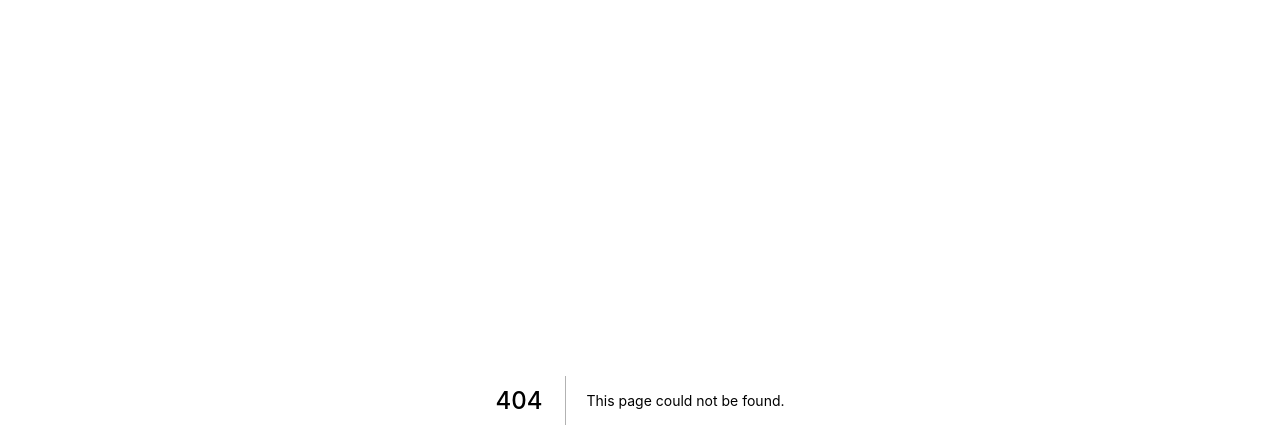
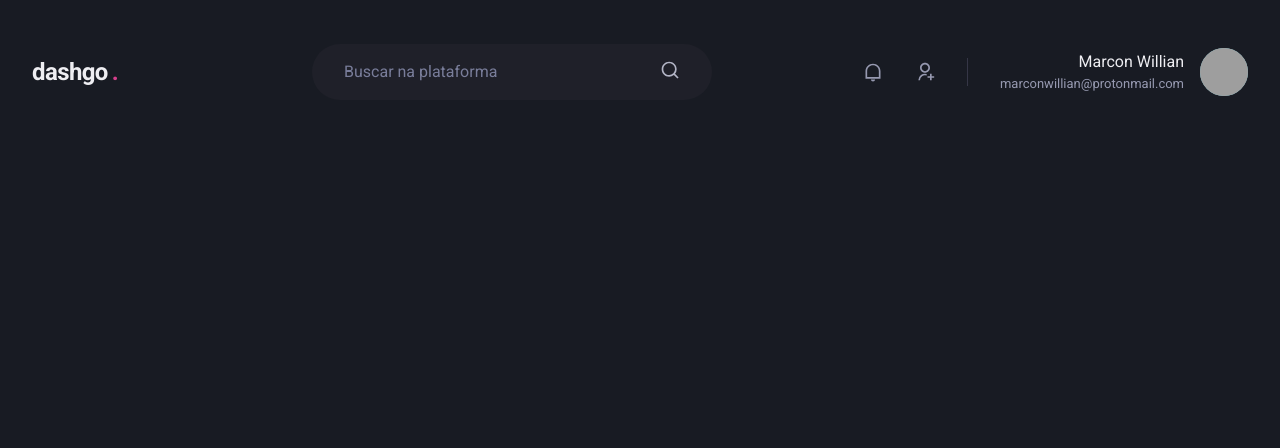
Before and after one commit to MarconWillian-Study/_ignite-dash-go, a Next.js app: page /dashboard in a window 1280 px wide. Before the commit this address had no page. Shown: the top 448 px of the page. Built offline with nearby package versions, Linux system fonts and the light colour scheme; grey boxes are pictures that could not be loaded.

Commit message:
chore ✨: Finish update header

```diff
--- a/package.json
+++ b/package.json
@@ -15,7 +15,8 @@
     "framer-motion": "^4.1.2",
     "next": "10.1.3",
     "react": "17.0.2",
-    "react-dom": "17.0.2"
+    "react-dom": "17.0.2",
+    "react-icons": "^4.2.0"
   },
   "devDependencies": {
     "@types/node": "^14.14.37",
--- /dev/null
+++ b/src/components/Header.tsx
@@ -0,0 +1,85 @@
+import { Avatar } from "@chakra-ui/avatar";
+import Icon from "@chakra-ui/icon";
+import { Input } from "@chakra-ui/input";
+import { Box, Flex, HStack, Text } from "@chakra-ui/layout";
+import { RiNotificationLine, RiSearchLine, RiUserAddLine } from 'react-icons/ri';
+
+export function Header() {
+  return (
+    <Flex
+      as="header"
+      width="100%"
+      maxWidth={1480}
+      height="20"
+      mx="auto"
+      mt="8"
+      px="8"
+      align="center"
+    >
+      <Text
+        fontSize="2xl"
+        fontWeight="bold"
+        letterSpacing="tight"
+        w="64"
+      >
+        dashgo
+        <Text as="span" color="pink.500" ml="1">.</Text>
+      </Text>
+
+      <Flex
+        as="label"
+        flex="1"
+        py="4"
+        px="8"
+        ml="6"
+        maxWidth={400}
+        alignSelf="center"
+        color="gray.200"
+        position="relative"
+        bg="gray.800"
+        borderRadius="full"
+      >
+        <Input
+          color="gray.50"
+          variant="unstyled"
+          placeholder="Buscar na plataforma"
+          _placeholder={{color: "gray.400"}}
+        />
+
+        <Icon as={RiSearchLine} fontSize="20"/>
+
+      </Flex>
+
+      <Flex
+        align="center"
+        ml="auto"
+      >
+        <HStack
+          spacing="8"
+          mx="8"
+          pr="8"
+          py="1"
+          color="gray.300"
+          borderRightWidth={1}
+          borderColor="gray.700"
+        >
+          <Icon as={RiNotificationLine} fontSize="20"/>
+          <Icon as={RiUserAddLine} fontSize="20"/>
+        </HStack>
+
+        <Flex
+          align="center"
+        >
+          <Box>
+            <Text mr="4" textAlign="right">Marcon Willian</Text>
+            <Text mr="4"  color="gray.300" fontSize="small">
+              marconwillian@protonmail.com
+            </Text>
+          </Box>
+
+          <Avatar size="md" name="Marcon Willian" src="https://github.com/MarconWillian.png" />
+        </Flex>
+      </Flex>
+    </Flex>
+  )
+}
--- /dev/null
+++ b/src/pages/dashboard.tsx
@@ -0,0 +1,7 @@
+import { Header } from "../components/Header";
+
+export default function Dashboard(){
+  return (
+    <Header />
+  )
+}
--- a/src/pages/index.tsx
+++ b/src/pages/index.tsx
@@ -2,7 +2,7 @@
 
 import { Input } from '../components/Form/Input'
 
-export default function Home() {
+export default function SignIn() {
   return (
     <Flex
       width="100vw"
```
Also changed, not shown: 1 other file (tests, documents, lock files or other folders).
